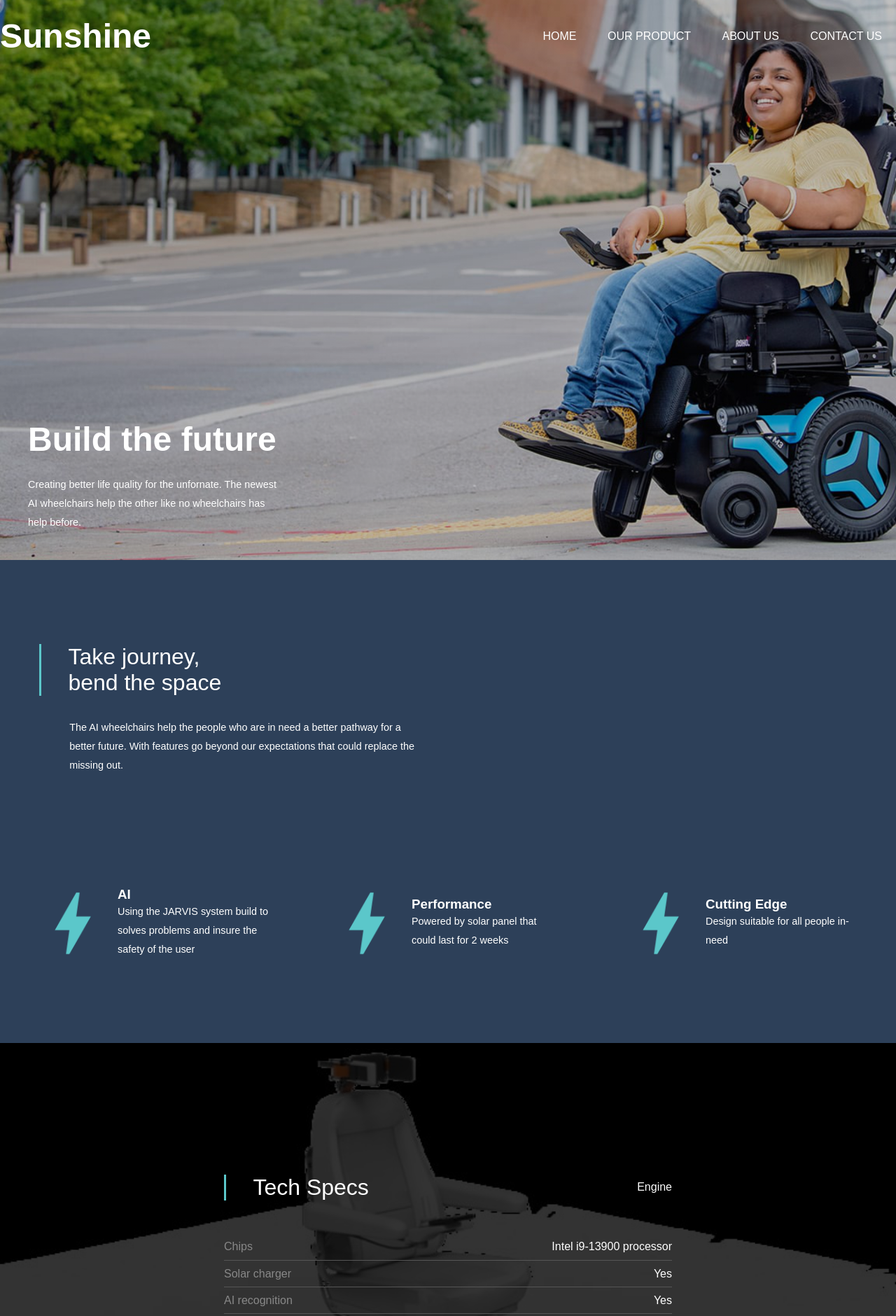
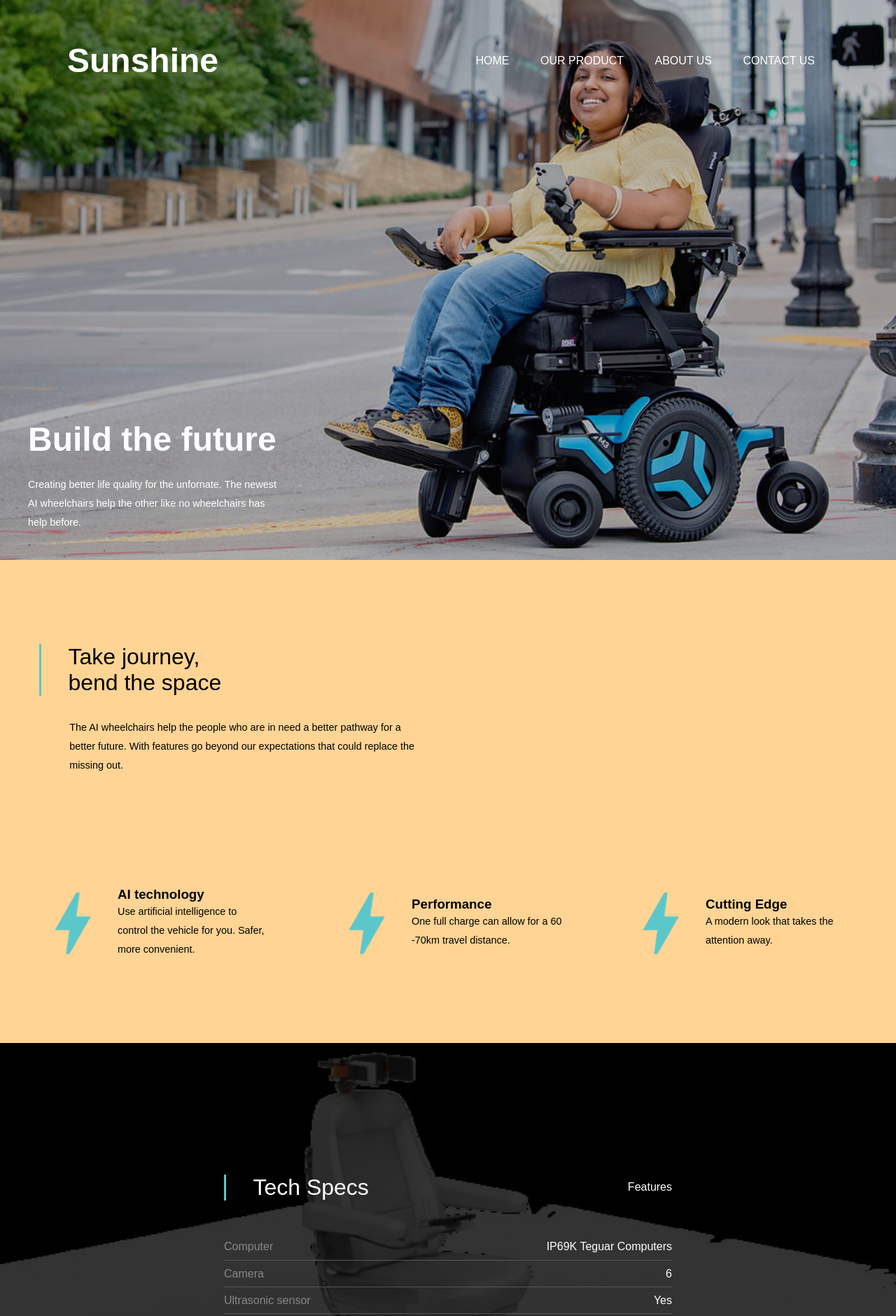
Before and after one commit to snowman72/Group-55_product, a plain HTML site: page ourProduct.html in a window 1280 px wide. Shown: the top 1880 px of the page at 70% size. Drawn offline with Linux system fonts and the light colour scheme.

Commit message:
Fix nav bar and add feature.html file

```diff
--- a/ourProduct.html
+++ b/ourProduct.html
@@ -1,18 +1,26 @@
-<html>
+<!DOCTYPE html>
+<html lang="en">
     <head>
+        <meta charset="UTF-8">
+        <meta http-equiv="X-UA-Compatible" content="IE=edge">
+        <meta name="viewport" content="width=device-width, initial-scale=1.0">
         <link rel="stylesheet" href="style-product.css">
         <script src="jvs.js"></script>
         <script src="https://kit.fontawesome.com/7d24fd461d.js" crossorigin="anonymous"></script>
+        <title>Electric AI-based wheelchair from natural material | Sunshine </title>
     </head>
-    <header>
-        <div class="nav">
-            <h1 class="logo"> Sunshine </h1>
+    <body>
+        <header>
+        <div id="showcase">
+        <div class="navbar">
+            <h1 class= "logo"> Sunshine </a> </h1>
             <ul>
-                <li> <a class="home" href="index.html">Home </a> </li>
+                <li> <a class="home" href="index.html"> Home </a> </li>
                 <li> <a class="ourProduct" href="ourProduct.html"> Our product </a></li>
                 <li> <a class="aboutUs" href="aboutUs.html"> About us </a></li>
                 <li> <a class="contactUs" href="contactUs.html"> Contact us </a></li>
             </ul>
+        </div>
         </div>
 
         <div class="header-body">
@@ -41,10 +49,9 @@
             <div class="info">
                 <img src="images/icon.png" alt="icon">
                 <div>
-                    <h3>AI</h3>
+                    <h3>AI technology</h3>
                     <p>
-                        Using the JARVIS system build to solves
-                        problems and insure the safety of the user
+                        Use artificial intelligence to control the vehicle for you. Safer, more convenient.
                     </p>
                 </div>
             </div>
@@ -53,7 +60,7 @@
                 <div>
                     <h3>Performance</h3>
                     <p>
-                        Powered by solar panel that could last for 2 weeks
+                        One full charge can allow for a 60 -70km travel distance.
                     </p>
                 </div>
             </div>
@@ -62,7 +69,7 @@
                 <div>
                     <h3>Cutting Edge</h3>
                     <p>
-                        Design suitable for all people in-need
+                        A modern look that takes the attention away.
                     </p>
                 </div>
             </div>
@@ -73,36 +80,36 @@
         <div>
             <div class="specs-header">
                 <h2>Tech Specs</h2>
-                <span>Engine</span>
+                <span>Features</span>
             </div>
             <ul>
                 <li>
-                    <span>Chips</span>
-                    <span>Intel i9-13900 processor</span>
+                    <span>Computer</span>
+                    <span>IP69K Teguar Computers</span>
                 </li>
                 <li>
-                    <span>Solar charger</span>
+                    <span>Camera</span>
+                    <span>6</span>
+                </li>
+                <li>
+                    <span>Ultrasonic sensor</span>
                     <span>Yes</span>
                 </li>
                 <li>
-                    <span>AI recognition</span>
+                    <span>Lidar</span>
                     <span>Yes</span>
                 </li>
                 <li>
-                    <span>Turbo charger</span>
+                    <span>Control knob</span>
+                    <span>1</span>
+                </li>
+                <li>
+                    <span>Thief prevention</span>
                     <span>Yes</span>
                 </li>
                 <li>
-                    <span>Sensor</span>
-                    <span>4</span>
-                </li>
-                <li>
-                    <span>Control panel</span>
-                    <span>Yes</span>
-                </li>
-                <li>
-                    <span>Manual control</span>
-                    <span>Yes</span>
+                    <span>Expected lifespan</span>
+                    <span>5-6 years</span>
                 </li>
             </ul>
         </div>
@@ -112,8 +119,8 @@
         <div class="panels-sm">
             <div class="panel"
                 <div>
-                    <h2>Reach futher into the future</h2>
-                    <a href="#">
+                    <h2>Reach further into the future</h2>
+                    <a href="feature.html">
                         <span>Learn More</span>
                         <i class="fas fa-arrow-right"></i>
                     </a>
@@ -122,7 +129,7 @@
             <div class="panel"></div>
             <div class="panel">
                 <div>
-                    <h2>Respectful to environment</h2>
+                    <h2>Respect the environment</h2>
                 </div>
             </div>
         </div>
@@ -137,25 +144,7 @@
                 <div class="inner-sm-circle"></div>
             </div>
         </div>
-
-
-
-
     </section>
-
-
-
-
-
-
-
-
-
-
-
-
-
-
-
-
+    </header>
+</body>
 </html>
--- a/style-about.css
+++ b/style-about.css
@@ -1,21 +1,39 @@
-/*navi bar*/
+/*Navi Bar*/
+* {
+  margin: 0;
+  padding: 0;
+  font-family: sans-serif;
+}
+
+#showcase {
+  width: 100%;
+  height: auto;
+  background-image: linear-gradient(rgba(0,0,0,0.5),rgba(0,0,0,0.5)),url(images/wc-home.jpg);
+  background-size: cover;
+  background-position: center;
+}
+
 .navbar {
   width: 85%;
   margin: auto;
   padding: 35px 0;
-  display: flex;
+  display:flex;
   align-items: center;
-  justify-content: space-between;
+  justify-content:space-between;
+  border-right: none;
 }
 
 .logo {
-  width: 80px;
+  width: 120px;
   color: #fff;
-  text-transform: uppercase;
-  font-size: 50px;
 }
 
 .navbar ul li {
+  /* list-style-type: none;
+  margin: 0;
+  padding: 0;
+  overflow:hidden;
+  float:left; */
   list-style: none;
   display: inline-block;
   margin: 0 20px;
@@ -23,16 +41,22 @@
 }
 
 .navbar ul li a {
+  /* display: block;
+  text-align: center;
+  padding: 14px 16px;
   text-decoration: none;
   color: #fff;
   text-transform: uppercase;
   font-size: 25px;
-  font-weight: 500;
+  font-weight: 500; */
+  text-decoration: none;
+  color: #fff;
+  text-transform: uppercase;
 }
 
 .navbar ul li::after {
   content: '';
-  height: 3px;
+  height: 2px;
   width: 0;
   background: #f1d55b;
   position: absolute;
@@ -47,14 +71,14 @@
 
 
 /*team name*/
-*
+/*
 {
   margin: 0px;
   padding: 0px;
   box-sizing: border-box;
   font-family: 'Courier New', Courier, monospace;
 }
-
+*/
 .section
 {
   width: 100%;
@@ -87,7 +111,7 @@
 .image-section img
 {
   width:100%;
-  height:auto;
+  height:100%;
   border-radius: 50%;
 }
 
@@ -96,7 +120,7 @@
   text-transform: capitalize;
   font-size: 20px;
   color:#EA5455;
-  font-family: 'Courier New', Courier, monospace;
+  font-family: sans-serif;
   font-weight: bold;
   text-align: center;
 }
@@ -106,7 +130,7 @@
   margin-top: 25px;
   color: black;
   font-size: 22px;
-  font-family: 'Courier New', Courier, monospace;
+  font-family: sans-serif;
   font-weight: bold;
   text-align: center;
 
@@ -115,9 +139,9 @@
 .content-section .content p
 {
   margin-top: 10px;
-  font-family: 'Courier New', Courier, monospace;
+  font-family: sans-serif;
   font-size: 20px;
-  line-height: 1.5;
+  line-height: 1.75;
 }
 
 
@@ -127,7 +151,7 @@
 * {
   margin: 0;
   padding: 0;
-  font-family:'Courier New', Courier, monospace;
+  font-family:sans-serif;
   box-sizing: border-box;
 }
 body{
@@ -142,7 +166,7 @@ body{
   margin-top: 10%;
 }
 .wrapper h1{
-  font-family:'Courier New', Courier, monospace;
+  font-family:sans-serif;
   font-size: 30px;
   margin-bottom: 60px;
   text-align: center;
@@ -172,7 +196,7 @@ color:#EA5455;
 font-size: 26px;
 margin-top: 70px;
 font-style: italic;
-font-family:'Courier New', Courier, monospace;
+font-family:sans-serif;
 font-weight: bold;
 }
 
@@ -207,7 +231,7 @@ footer
   background: #FFD495;
   height: auto;
   width: auto;
-  font-family: 'Courier New', Courier, monospace;
+  font-family: sans-serif;
   padding-top: 0px;
   color:black;
 }
@@ -228,7 +252,7 @@ footer
   margin: 10px auto;
   line-height: 28px;
   font-size: 14px;
-  font-family: 'Times New Roman', Times, serif;
+  font-family: sans-serif;
   text-transform: capitalize;
 }
 
@@ -237,5 +261,5 @@ footer
   text-transform: uppercase;
   opacity: .4;
   font-weight: 500;
-  font-family: 'Times New Roman', Times, serif;
+  font-family: sans-serif;
 }
--- a/style-contact.css
+++ b/style-contact.css
@@ -1,4 +1,10 @@
 /*Navi Bar*/
+* {
+    margin: 0;
+    padding: 0;
+    font-family: sans-serif;
+}
+
 #showcase {
     width: 100%;
     height: auto;
@@ -18,29 +24,34 @@
   }
 
   .logo {
-    width: 80px;
+    width: 120px;
     color: #fff;
-    text-transform: uppercase;
-    font-size: 50px;
   }
 
   .navbar ul li {
-    list-style-type: none;
+    /* list-style-type: none;
     margin: 0;
     padding: 0;
     overflow:hidden;
-    float:left;
+    float:left; */
+    list-style: none;
+    display: inline-block;
+    margin: 0 20px;
+    position: relative;
   }
 
   .navbar ul li a {
-    display: block;
+    /* display: block;
     text-align: center;
     padding: 14px 16px;
     text-decoration: none;
     color: #fff;
     text-transform: uppercase;
     font-size: 25px;
-    font-weight: 500;
+    font-weight: 500; */
+    text-decoration: none;
+    color: #fff;
+    text-transform: uppercase;
   }
 
   .navbar ul li::after {
@@ -59,13 +70,13 @@
   }
 
 /*contact us*/
-*
+/* *
 {
     margin: 0;
     padding: 0;
     box-sizing: border-box;
     font-family:'Courier New', Courier, monospace;
-}
+} */
 body
 {
     background: linear-gradient(90deg,#FAAB78 0%,#FAAB78 30%,#FFD495 30%, #FFD495 100%);
@@ -75,7 +86,6 @@ body
 {
     position: relative;
     width: 100%;
-    padding: 40px 100px;
 }
 .contactUs .title
 {
--- /dev/null
+++ b/style-feature.css
@@ -0,0 +1,221 @@
+/*Navi Bar*/
+* {
+    margin: 0;
+    padding: 0;
+    font-family: sans-serif;
+}
+
+#showcase {
+    width: 100%;
+    height: auto;
+    background-image: linear-gradient(rgba(0,0,0,0.5),rgba(0,0,0,0.5)),url(images/wc-home.jpg);
+    background-size: cover;
+    background-position: center;
+  }
+
+.navbar {
+    width: 85%;
+    margin: auto;
+    padding: 35px 0;
+    display:flex;
+    align-items: center;
+    justify-content:space-between;
+    border-right: none;
+  }
+
+  .logo {
+    width: 120px;
+    color: #fff;
+  }
+
+  .navbar ul li {
+    /* list-style-type: none;
+    margin: 0;
+    padding: 0;
+    overflow:hidden;
+    float:left; */
+    list-style: none;
+    display: inline-block;
+    margin: 0 20px;
+    position: relative;
+  }
+
+  .navbar ul li a {
+    /* display: block;
+    text-align: center;
+    padding: 14px 16px;
+    text-decoration: none;
+    color: #fff;
+    text-transform: uppercase;
+    font-size: 25px;
+    font-weight: 500; */
+    text-decoration: none;
+    color: #fff;
+    text-transform: uppercase;
+  }
+
+  .navbar ul li::after {
+    content: '';
+    height: 2px;
+    width: 0;
+    background: #f1d55b;
+    position: absolute;
+    left: 0;
+    bottom: -10px;
+    transition: 0.5s;
+  }
+
+  .navbar ul li:hover::after {
+    width: 100%;
+  }
+body {
+    margin: 0;
+    font-family: 'Poppins', sans-serif;
+    background: #FFD495;
+}
+
+* {
+    box-sizing: border-box;
+    margin: 0;
+    padding: 0;
+}
+
+p {
+    font-size: 0.9em;
+    max-width: 35em;
+    line-height: 27px;
+}
+
+h1, h2 {
+    font-weight: 300;
+}
+
+h1 {
+    margin: 0.5em 0;
+    font-size: 3em;
+    font-weight: bold;
+}
+
+/*=== Navbar ===*/
+.nav {
+    display: flex;
+    justify-content: space-between;
+    align-items: center;
+}
+
+.nav ul li{
+    list-style: none;
+    display: inline-block;
+    margin: 0 20px;
+    position: relative;
+}
+
+.nav ul li a {
+    text-decoration: none;
+    color: #fff;
+    text-transform: uppercase;
+}
+
+.nav ul li::after {
+    content: '';
+    height: 3px;
+    width: 0;
+    background: #f1d55b;
+    position: absolute;
+    left: 0;
+    bottom: -10px;
+    transition: 0.5s;
+}
+
+.nav ul li:hover::after {
+    width: 100%;
+}
+
+/*Feature Section*/
+
+
+.feature {
+    text-align: center;
+    display: flex;
+    flex-direction: column;
+    box-sizing: border-box;
+    padding: 50px;
+    margin-bottom: 50px;
+}
+
+.pic {
+    display: flex;
+}
+
+.pic img {
+    margin: 0 auto;
+    margin-top: 40px;
+    margin-right: 10px;
+    width: 575px;
+    height: 400px;
+}
+
+#intro {
+    margin: 0 auto;
+    text-align: center;
+    display: flex;
+    padding-left: 50px;
+    flex-direction: column;
+    text-align: justify;
+    padding: 10px;
+}
+
+/*Maintenance Section*/
+.maintenance {
+    display: flex;
+    flex-direction: column;
+    background-color: rgba(0,0,0,0.9);
+    color: white;
+    align-items: center;
+    padding: 20px;
+}
+
+.gallery {
+    text-align: center;
+    position: relative;
+    justify-content: space-around;
+}
+
+
+/*Preservation Section*/
+.preservation {
+    text-align: center;
+    display: flex;
+    flex-direction: column;
+    padding: 20px;
+}
+
+.row {
+    display: flex;
+    justify-content: space-around;
+    flex-wrap: wrap;
+    box-sizing: border-box;
+}
+
+.box {
+    display: flex;
+    flex-direction: column;
+    width: 350px;
+    height: 450px;
+    border: 1px solid black;
+    margin: 10px;
+    align-items: center;
+    text-align: center;
+    padding: 10px;
+    border-radius: 15px;
+    background: linear-gradient(to top, rbg(255,45,45) 50%, white 50%);
+    background-size: 100% 200%;
+    transition: all .8s;
+}
+
+.box:hover {
+    background-position: left bottom;
+    color: white;
+    border: none;
+    box-shadow: 0 0 20px rgb(255,45,45);
+}
--- a/style-home.css
+++ b/style-home.css
@@ -22,7 +22,7 @@
 }
 
 .logo {
-    width: 120px;
+    width: 20%;
     color: #fff;
 }
 
--- a/style-product.css
+++ b/style-product.css
@@ -1,8 +1,65 @@
+/*Navi Bar*/
+* {
+    margin: 0;
+    padding: 0;
+    font-family: sans-serif;
+}
+
+#showcase {
+    width: 100%;
+    height: auto;
+    background-position: center;
+    display: flex;
+    justify-content: space-between;
+  }
+
+.navbar {
+    width: 85%;
+    margin: auto;
+    padding: 35px 0;
+    display: flex;
+    align-items: center;
+    justify-content: space-between;
+  }
+
+  .logo {
+    width: 20%;
+    color: #fff;
+  }
+
+  .navbar ul li {
+    list-style: none;
+    display: inline-block;
+    margin: 0 20px;
+    position: relative;
+  }
+
+  .navbar ul li a {
+    text-decoration: none;
+    color: #fff;
+    text-transform: uppercase;
+  }
+
+  .navbar ul li::after {
+    content: '';
+    height: 3px;
+    width: 0;
+    background: #f1d55b;
+    position: absolute;
+    left: 0;
+    bottom: -10px;
+    transition: 0.5s;
+  }
+
+  .navbar ul li:hover::after {
+    width: 100%;
+  }
+
 body {
     margin: 0;
     font-family: 'Poppins', sans-serif;
     color: #fff;
-    background: #2D4059;
+    background: #FFD495;
 }
 
 * {
@@ -71,41 +128,13 @@ header {
     height: 100vh;
     min-height: 30em;
     background:
-        linear-gradient(rgba(0,0,0,0.25),rgba(0,0,0,0.25)),url(images/wc-home.jpg);
+        linear-gradient(rgba(0,0,0,0.25),rgba(0,0,0,0.25)),url(images/wc-home.jpg)
         no-repeat center;
     background-size: cover;
     display: flex;
     flex-direction: column;
 }
 
-/*=== Navbar ===*/
-.nav ul li{
-    list-style: none;
-    display: inline-block;
-    margin: 0 20px;
-    position: relative;
-}
-
-.nav ul li a {
-    text-decoration: none;
-    color: #fff;
-    text-transform: uppercase;
-}
-
-.nav ul li::after {
-    content: '';
-    height: 3px;
-    width: 0;
-    background: #f1d55b;
-    position: absolute;
-    left: 0;
-    bottom: -10px;
-    transition: 0.5s;
-}
-
-.nav ul li:hover::after {
-    width: 100%;
-}
 
 /*=== Header Body ===*/
 .header-body {
@@ -121,6 +150,10 @@ header {
 }
 
 /*=== About Section ===*/
+.about {
+    color: black;
+}
+
 .heading h2 {
     margin-bottom: 1em;
 }
@@ -285,13 +318,13 @@ header {
 }
 
 .circle {
-    border: 2px #ccc solid;
+    border: 2px rgb(204, 204, 204) solid;
     border-radius: 50%;
     width: 100%;
     max-width: 800px;
     margin: 0 auto;
     position: relative;
-    background: #2D4059;
+    background: #FFD495;
     animation:
         glow 4s ease-in-out infinite;
     aspect-ratio: 3 / 1;
@@ -337,7 +370,7 @@ header {
         box-shadow: none;
     }
     50% {
-        box-shadow: 0 0 1em #5bc7ca;
+        box-shadow: 0 0 1em #FAAB78;
     }
     100% {
         box-shadow: none;
```
Also changed, not shown: aboutUs.html (+10 -1 lines), contactUs.html (+2 -1 lines), feature.html (added, +94 -0 lines), index.html (+1 -1 lines), images/wired_autonomous-wheelchair.jpg (added).
